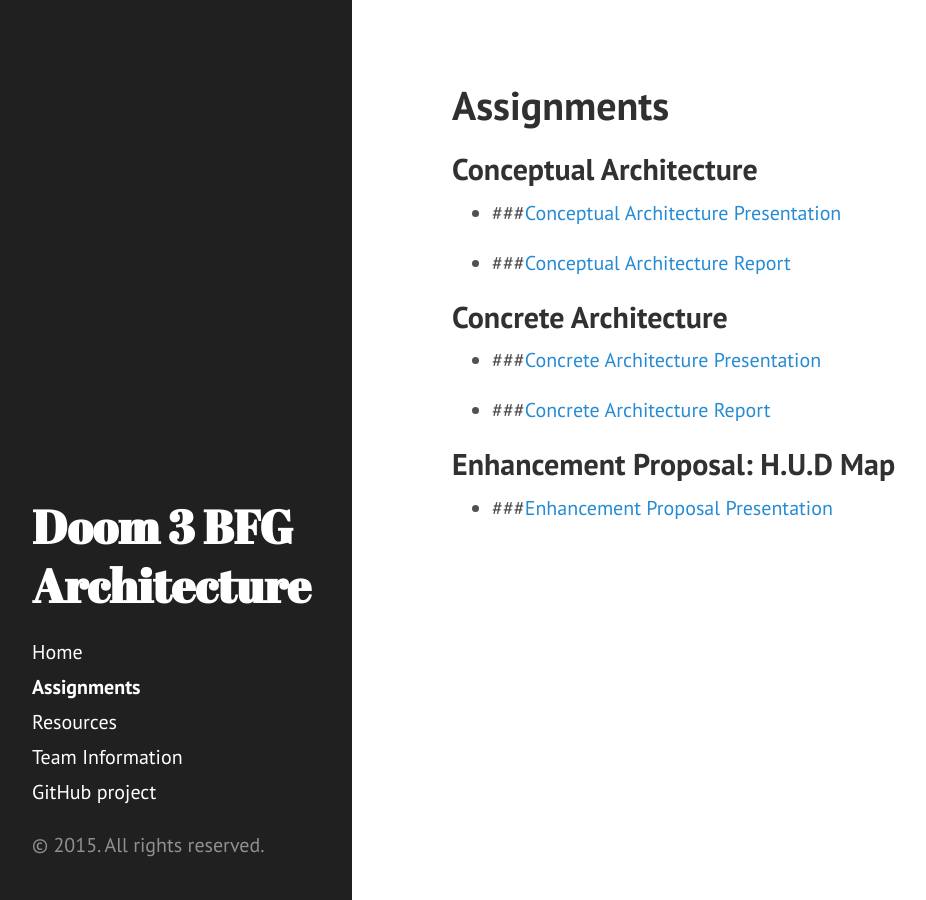
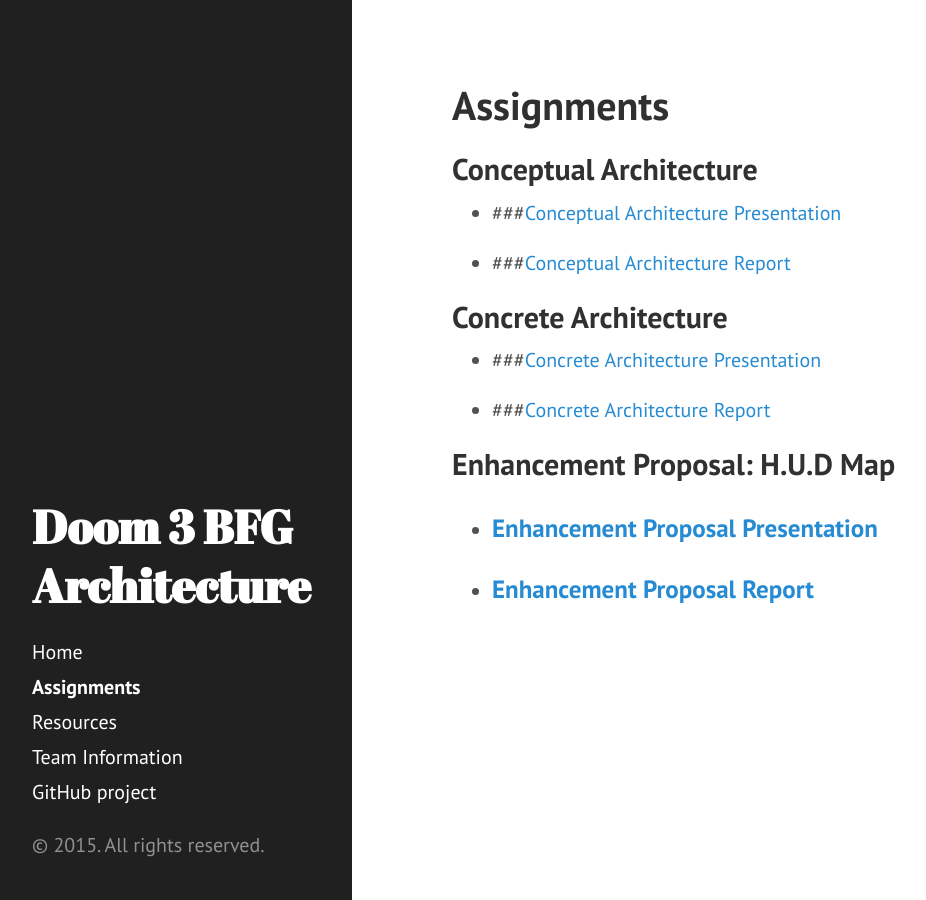
Before and after one commit to Yohanna/Doom-3-BFG-Architecture, a Jekyll site: the page built from assignments.md, in a window 1280 px wide. Shown: the whole page, without its empty margins (8-934 px from the left). Built offline with Jekyll 4.4.1, drawn with Linux system fonts in a browser that asks for light colours; Markdown is read by kramdown in place of the engine named in the settings.

Commit message:
Fixed Enhancement Proposal link format

```diff
--- a/assignments.md
+++ b/assignments.md
@@ -17,4 +17,6 @@
 
 ## Enhancement Proposal: H.U.D Map
 
-* ###[Enhancement Proposal Presentation]({{ site.github.repo }}{{ site.github.branch }}Assignements/A3/Basement-Gurus-DOOM-3-BFG-Enhancement-Proposal-Presentation.pdf)
+* ### [Enhancement Proposal Presentation]({{ site.github.repo }}{{ site.github.branch }}Assignements/A3/Basement-Gurus-DOOM-3-BFG-Enhancement-Proposal-Presentation.pdf)
+
+* ### [Enhancement Proposal Report]()
```
